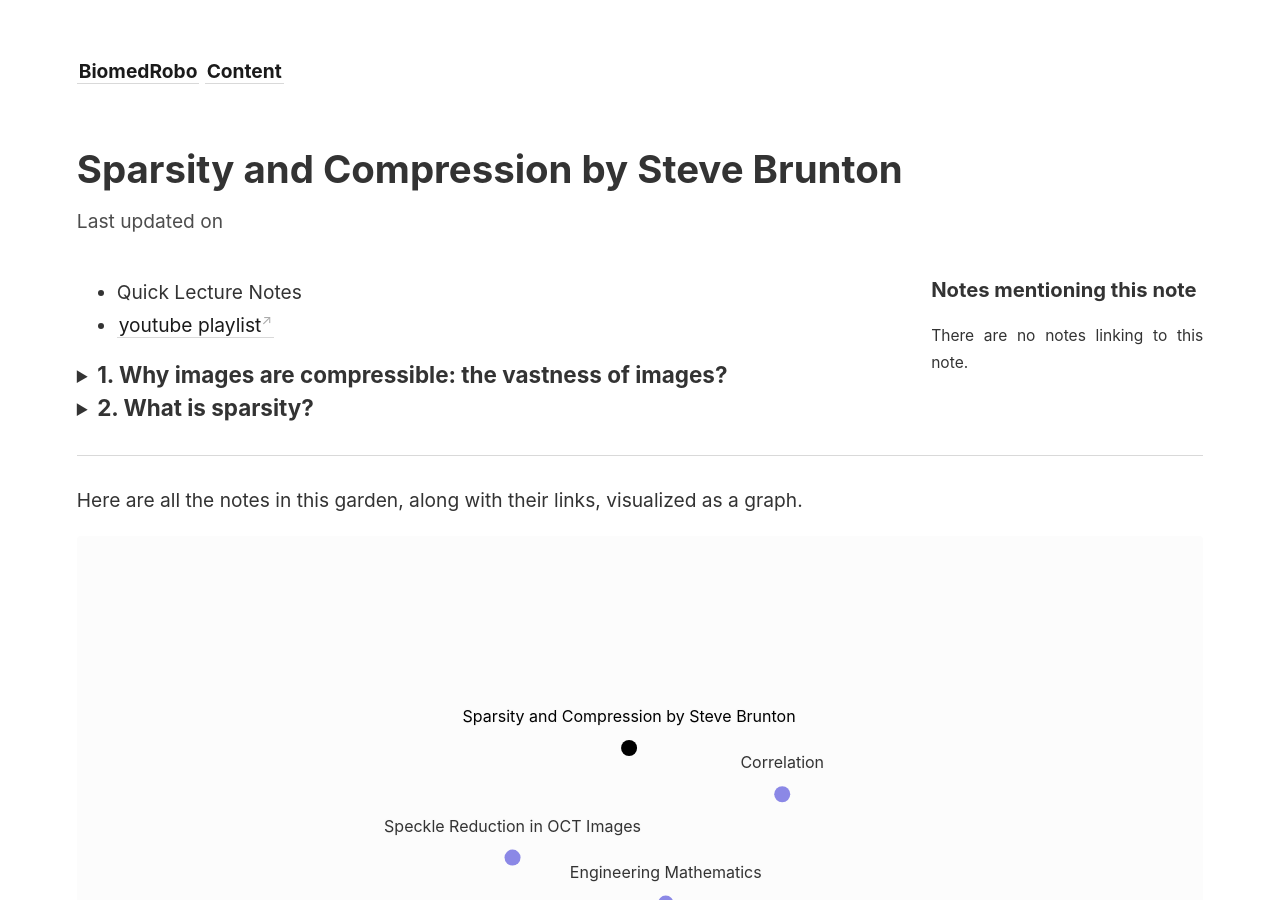
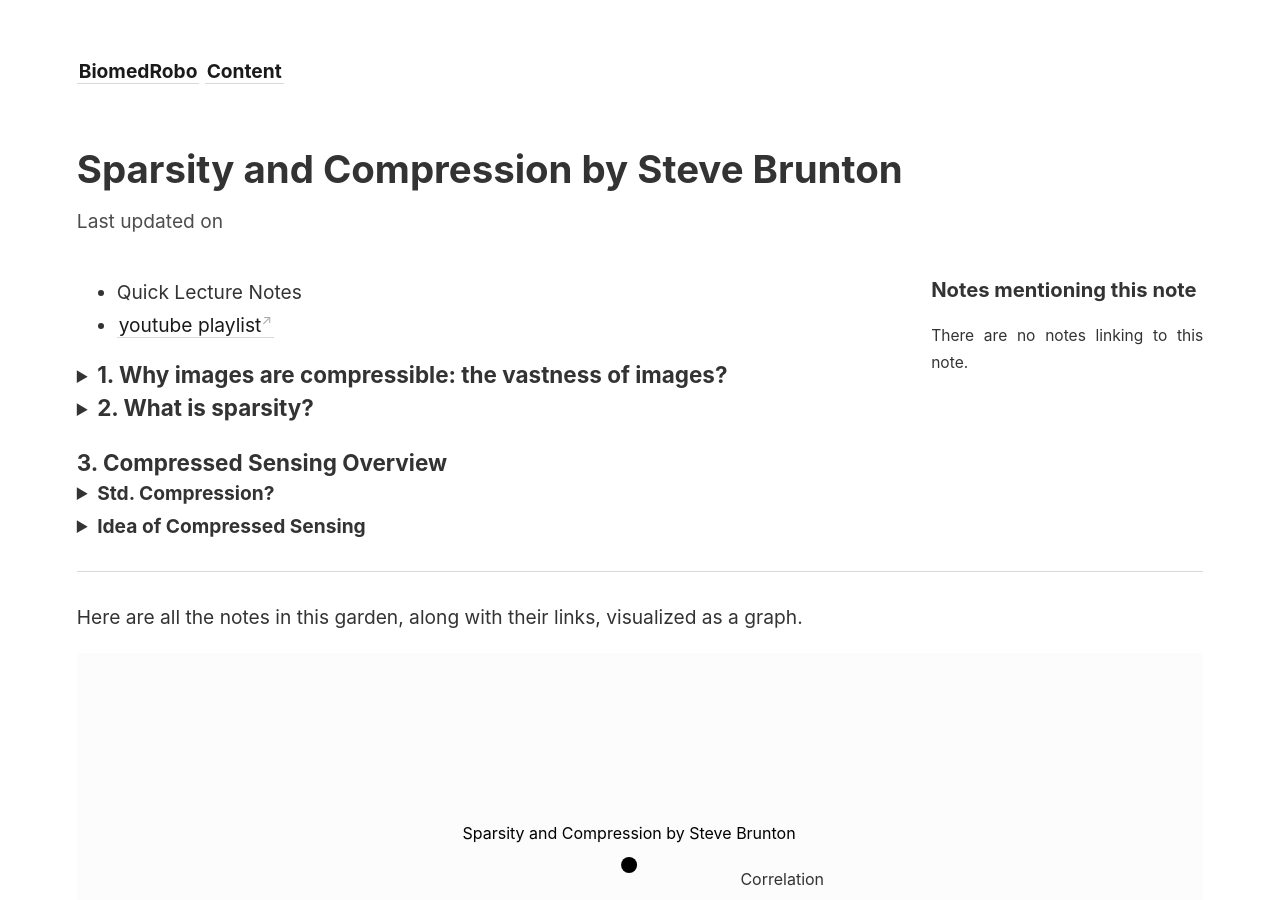
Before and after one commit to ajaygunalan/biomedrobo, a Jekyll site: the page built from _notes/signal-processing/compressiveSensing.md, in a window 1280 px wide and 900 px high. Built offline with Jekyll 4.4.1, drawn with Linux system fonts in a browser that asks for light colours; comment, search, counter and statistics services are not loaded.

Commit message:
added lec 3

```diff
--- a/_notes/signal-processing/compressiveSensing.md
+++ b/_notes/signal-processing/compressiveSensing.md
@@ -28,5 +28,24 @@ permalink: /:categories/:title/
       2. What is sparsity?
     </h3>
   </summary>
-    Text Here.
+    <img src="/assets/images/cs/sparsity.PNG"/>
 </details>
+
+
+### 3. Compressed Sensing Overview
+<details>
+  <summary>
+    <h4>
+      Std. Compression?
+    </h4>
+  </summary>
+    <img src="/assets/images/cs/stdCompress.PNG"/>
+</details>
+<details>
+  <summary>
+    <h4>
+      Idea of Compressed Sensing
+    </h4>
+  </summary>
+    <img src="/assets/images/cs/CompressSensing.PNG"/>
+</details>
```
Also changed, not shown: assets/images/cs/CompressSensing.PNG (added), assets/images/cs/sparsity.PNG (added), assets/images/cs/stdCompress.PNG (added).
